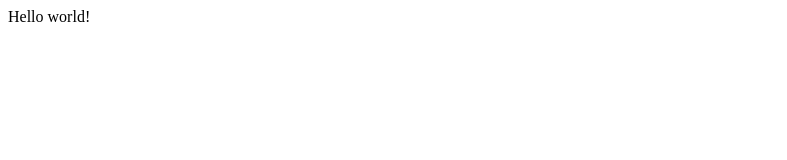
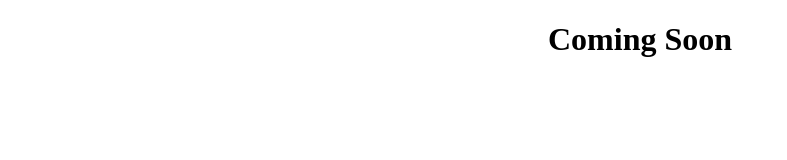
Before and after one commit to RobertBurrellDonkin/www.robertburrelldonkin.me.uk, a Gatsby site: page / in a window 1280 px wide. Shown: the whole page, without its empty margins (0-787 px from the left). Built offline with nearby package versions, Linux system fonts and the light colour scheme; Gatsby itself is replaced by a stand-in of ours.

Commit message:
GH5: Basic "Coming Soon" content

```diff
--- a/src/pages/index.js
+++ b/src/pages/index.js
@@ -1,5 +1,5 @@
 import React from "react"
 
 export default function Home() {
-  return <div>Hello world!</div>
+  return <div style={{textAlign: "center"}}><h1>Coming Soon</h1></div>
 }
```
